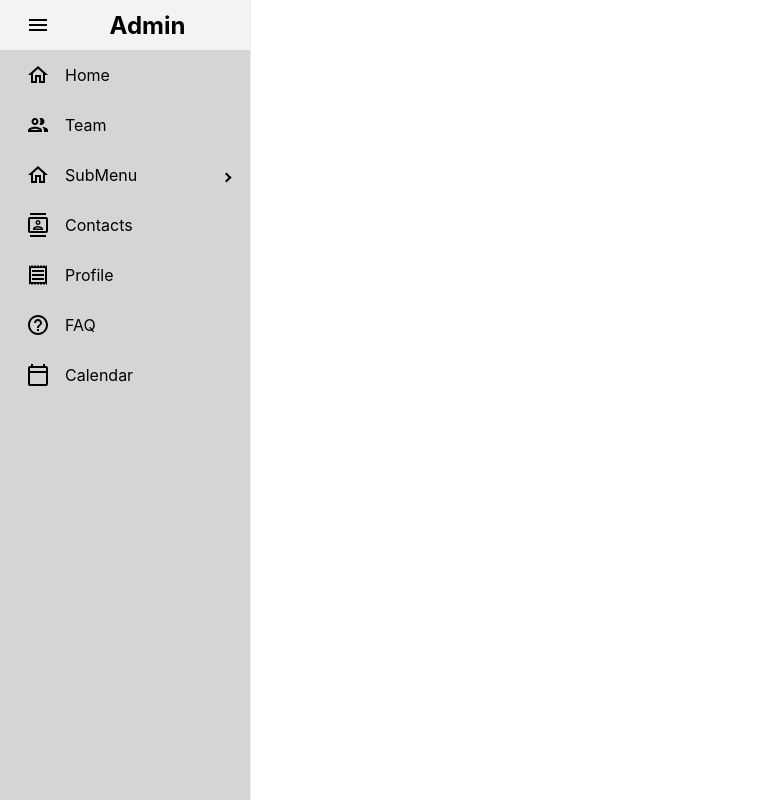
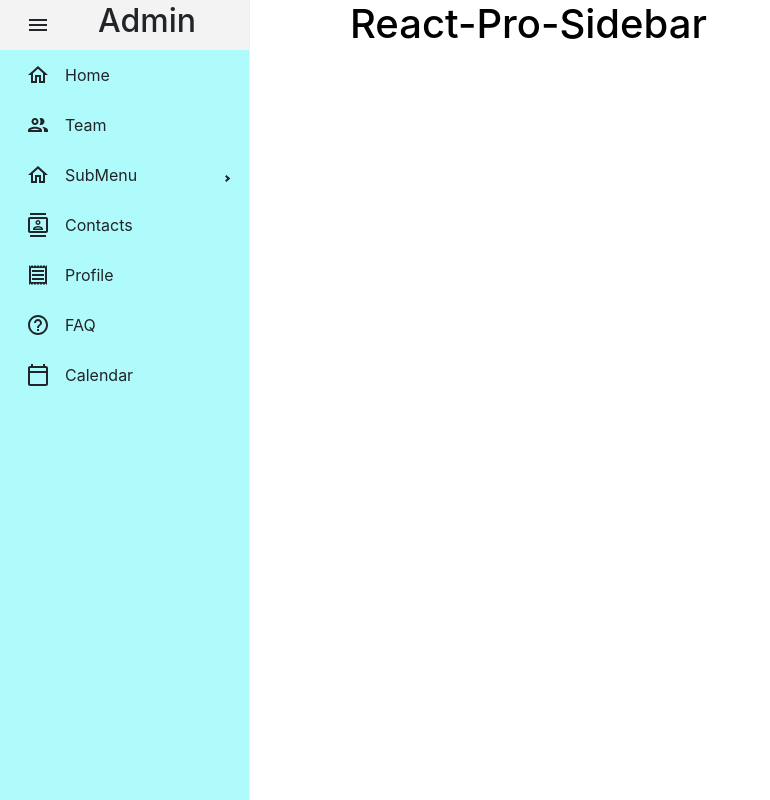
Before and after one commit to fabio-coutinho-dos-santos/portfolio, a React (Create React App) app: page / in a window 1280 px wide. Shown: the whole page, without its empty margins (0-770 px from the left). Built offline with nearby package versions, Linux system fonts and the light colour scheme.

Commit message:
added bootstrapp

```diff
--- a/public/index.html
+++ b/public/index.html
@@ -8,6 +8,12 @@
     <meta
       name="description"
       content="Web site created using create-react-app"
+    />
+    <link
+      rel="stylesheet"
+      href="https://cdn.jsdelivr.net/npm/bootstrap@5.1.3/dist/css/bootstrap.min.css"
+      integrity="sha384-1BmE4kWBq78iYhFldvKuhfTAU6auU8tT94WrHftjDbrCEXSU1oBoqyl2QvZ6jIW3"
+      crossorigin="anonymous"
     />
     <link rel="apple-touch-icon" href="%PUBLIC_URL%/logo192.png" />
     <!--
--- a/src/App.css
+++ b/src/App.css
@@ -1,38 +1,14 @@
-.App {
-  text-align: center;
+#app{
+  height: 100vh;
+  display: flex;
 }
 
-.App-logo {
-  height: 40vmin;
-  pointer-events: none;
+.sidebar{
+  height: 100vh;
+  background-color: aqua;
 }
 
-@media (prefers-reduced-motion: no-preference) {
-  .App-logo {
-    animation: App-logo-spin infinite 20s linear;
-  }
+main h1{
+  color: black;
+  margin-left: 100px;
 }
-
-.App-header {
-  background-color: #282c34;
-  min-height: 100vh;
-  display: flex;
-  flex-direction: column;
-  align-items: center;
-  justify-content: center;
-  font-size: calc(10px + 2vmin);
-  color: white;
-}
-
-.App-link {
-  color: #61dafb;
-}
-
-@keyframes App-logo-spin {
-  from {
-    transform: rotate(0deg);
-  }
-  to {
-    transform: rotate(360deg);
-  }
-}
--- a/src/App.tsx
+++ b/src/App.tsx
@@ -14,14 +14,13 @@ function App() {
   const { collapseSidebar } = useProSidebar();
 
   return (
-    <div id="app" style={({ display: "flex" })}>
-      <Sidebar style={{ height: "100vh", backgroundColor: 'grey' }}>
+    <div id="app">
+      <Sidebar className='sidebar'>
         <Menu>
           <MenuItem icon={<MenuOutlinedIcon />} onClick={() => {collapseSidebar();}}style={{ textAlign: "center" }}>
             {" "}
             <h2>Admin</h2>
           </MenuItem>
-
           <MenuItem icon={<HomeOutlinedIcon />}>Home</MenuItem>
           <MenuItem icon={<PeopleOutlinedIcon />}>Team</MenuItem>
           <SubMenu icon={<HomeOutlinedIcon />} label="SubMenu">
@@ -36,7 +35,7 @@ function App() {
         </Menu>
       </Sidebar>
       <main>
-        <h1 style={{ color: "white", marginLeft: "5rem" }}>
+        <h1>
           React-Pro-Sidebar
         </h1>
       </main>
```
